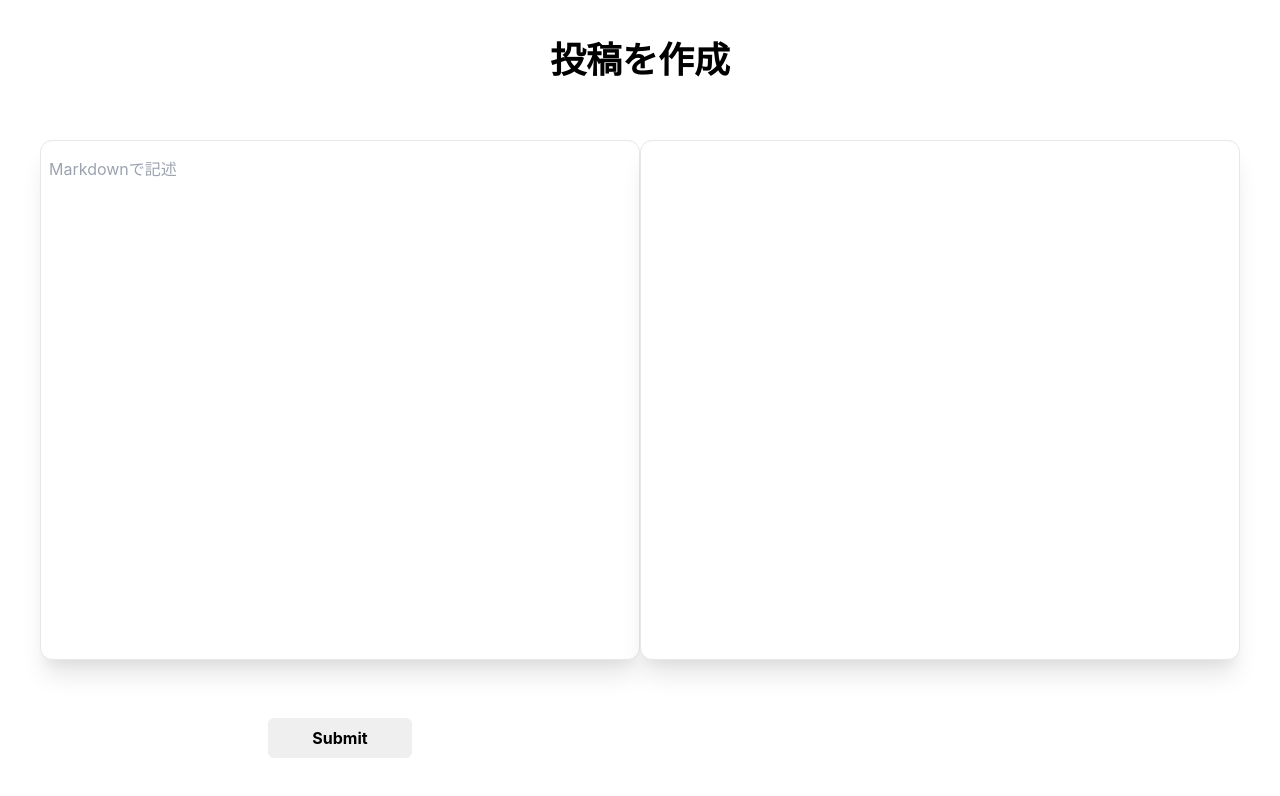
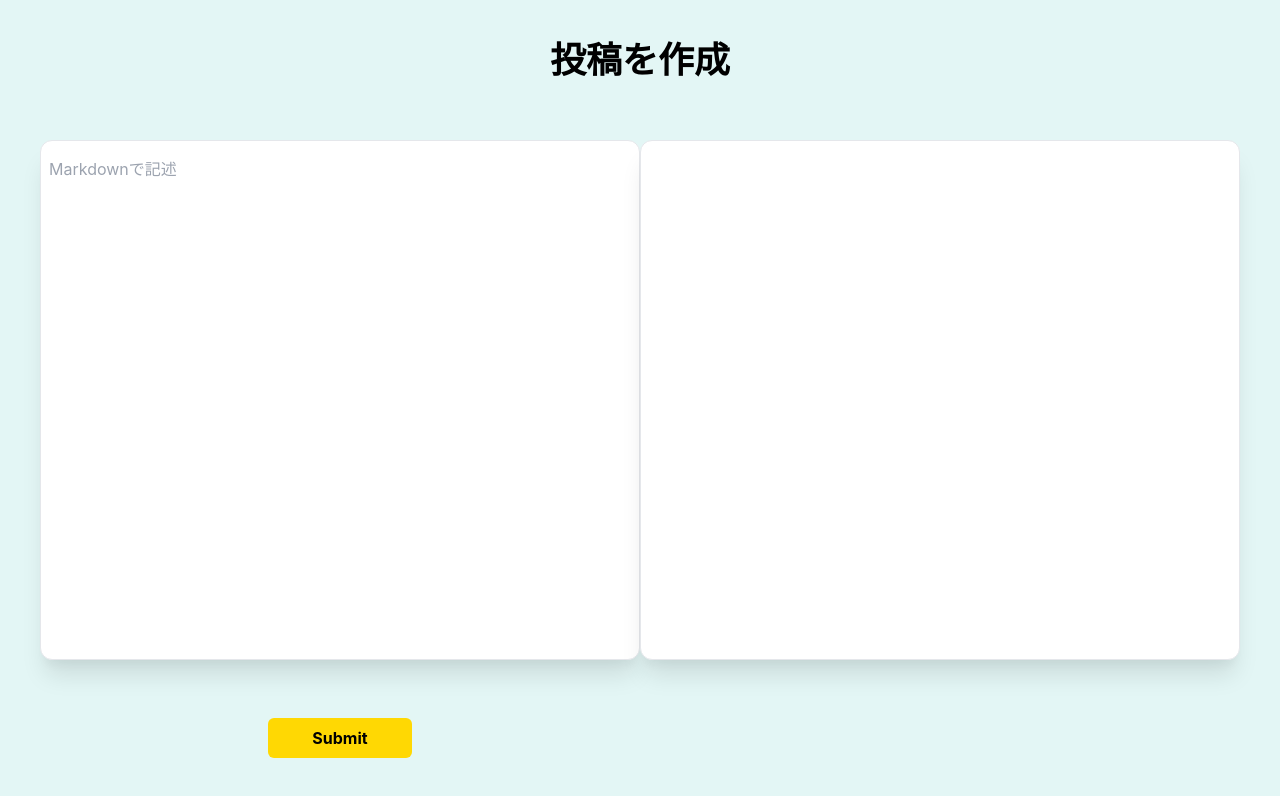
Before and after one commit to RYOTA-KOBA/AnimeBlog, a Next.js app: page /post/createPost in a window 1280 px wide. Shown: the top 796 px of the page. Built offline with nearby package versions, Linux system fonts and the light colour scheme.

Commit message:
style: postformのscrollbarの編集

```diff
--- a/styles/globals.css
+++ b/styles/globals.css
@@ -22,6 +22,20 @@ p {
 * {
   box-sizing: border-box;
 }
+
+.markdown-preview::-webkit-scrollbar,
+.markdown-form::-webkit-scrollbar {
+  border-radius: 0.75rem;
+  background-color: #ffffff;
+  width: 10px;
+}
+
+.markdown-preview::-webkit-scrollbar-thumb,
+.markdown-form::-webkit-scrollbar-thumb {
+  background-color: #ffd803;
+  border-radius: 0.75rem;
+}
+
 /*************
 home
 ***************/
@@ -29,6 +43,12 @@ home
 /*************
 post form
 ***************/
+.post-form {
+  background-color: #e3f6f5;
+}
+.submit-post {
+  background-color: #ffd803;
+}
 .post-form-header {
   text-align: center;
   margin-top: 2em;
```
